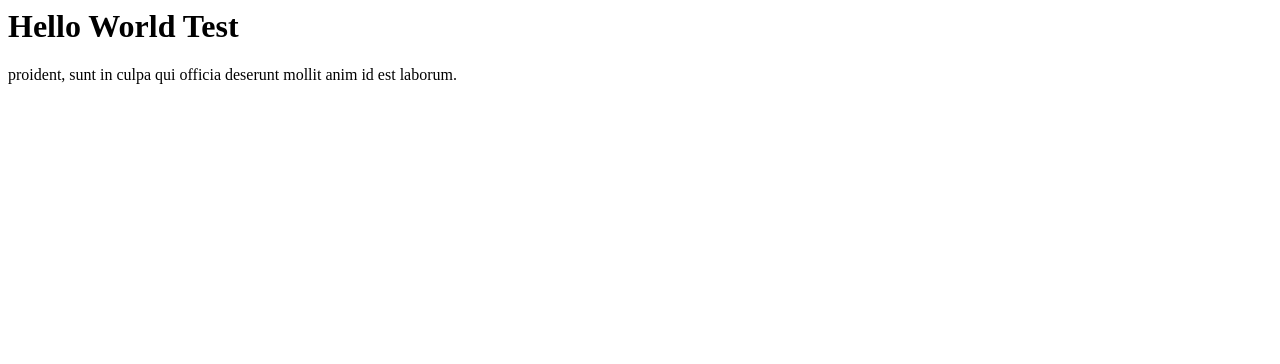
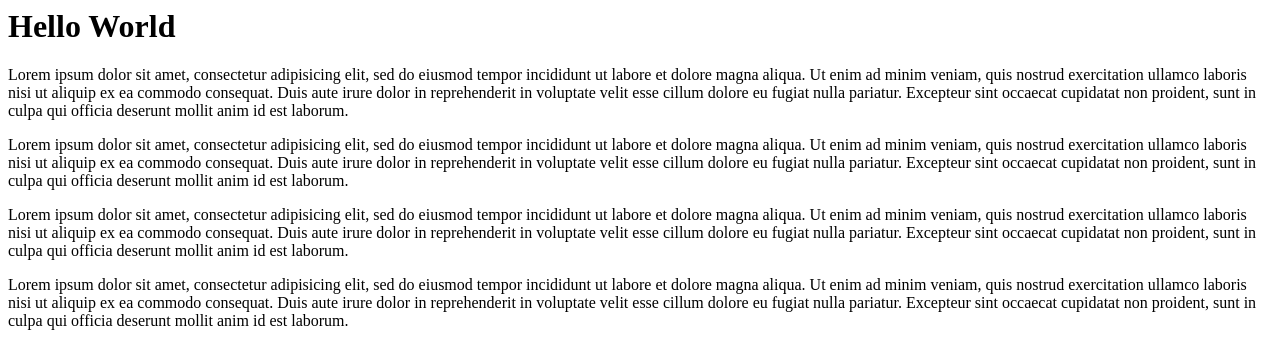
Before and after one commit to emdninja/emdterm2, a plain HTML site: page id1/index.html in a window 1280 px wide. Drawn offline with Linux system fonts and the light colour scheme.

Commit message:
added content again

```diff
--- a/id1/index.html
+++ b/id1/index.html
@@ -3,8 +3,34 @@
 	<title>Test</title>
 </head>
 <body>
-	<h1>Hello World Test</h1>
+	<h1>Hello World</h1>
 
-	<p>proident, sunt in culpa qui officia deserunt mollit anim id est laborum.</p>
+	<p>Lorem ipsum dolor sit amet, consectetur adipisicing elit, sed do eiusmod
+	tempor incididunt ut labore et dolore magna aliqua. Ut enim ad minim veniam,
+	quis nostrud exercitation ullamco laboris nisi ut aliquip ex ea commodo
+	consequat. Duis aute irure dolor in reprehenderit in voluptate velit esse
+	cillum dolore eu fugiat nulla pariatur. Excepteur sint occaecat cupidatat non
+	proident, sunt in culpa qui officia deserunt mollit anim id est laborum.</p>
+
+	<p>Lorem ipsum dolor sit amet, consectetur adipisicing elit, sed do eiusmod
+	tempor incididunt ut labore et dolore magna aliqua. Ut enim ad minim veniam,
+	quis nostrud exercitation ullamco laboris nisi ut aliquip ex ea commodo
+	consequat. Duis aute irure dolor in reprehenderit in voluptate velit esse
+	cillum dolore eu fugiat nulla pariatur. Excepteur sint occaecat cupidatat non
+	proident, sunt in culpa qui officia deserunt mollit anim id est laborum.</p>
+
+	<p>Lorem ipsum dolor sit amet, consectetur adipisicing elit, sed do eiusmod
+	tempor incididunt ut labore et dolore magna aliqua. Ut enim ad minim veniam,
+	quis nostrud exercitation ullamco laboris nisi ut aliquip ex ea commodo
+	consequat. Duis aute irure dolor in reprehenderit in voluptate velit esse
+	cillum dolore eu fugiat nulla pariatur. Excepteur sint occaecat cupidatat non
+	proident, sunt in culpa qui officia deserunt mollit anim id est laborum.</p>
+
+	<p>Lorem ipsum dolor sit amet, consectetur adipisicing elit, sed do eiusmod
+	tempor incididunt ut labore et dolore magna aliqua. Ut enim ad minim veniam,
+	quis nostrud exercitation ullamco laboris nisi ut aliquip ex ea commodo
+	consequat. Duis aute irure dolor in reprehenderit in voluptate velit esse
+	cillum dolore eu fugiat nulla pariatur. Excepteur sint occaecat cupidatat non
+	proident, sunt in culpa qui officia deserunt mollit anim id est laborum.</p>
 </body>
 </html>
```
